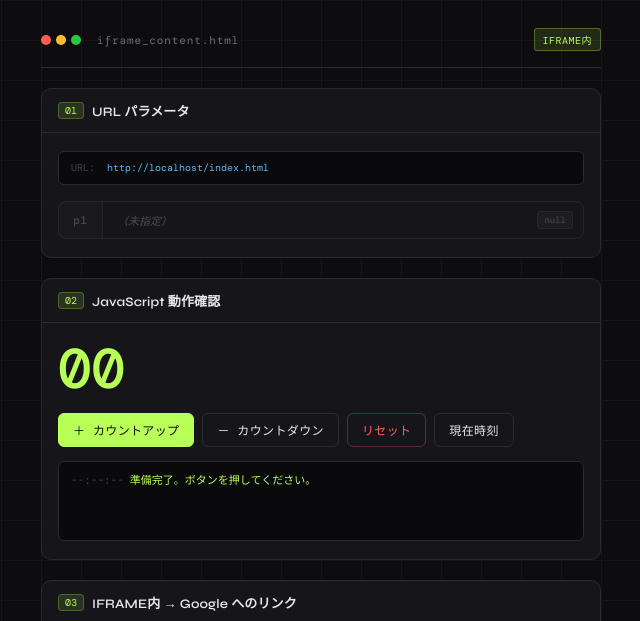
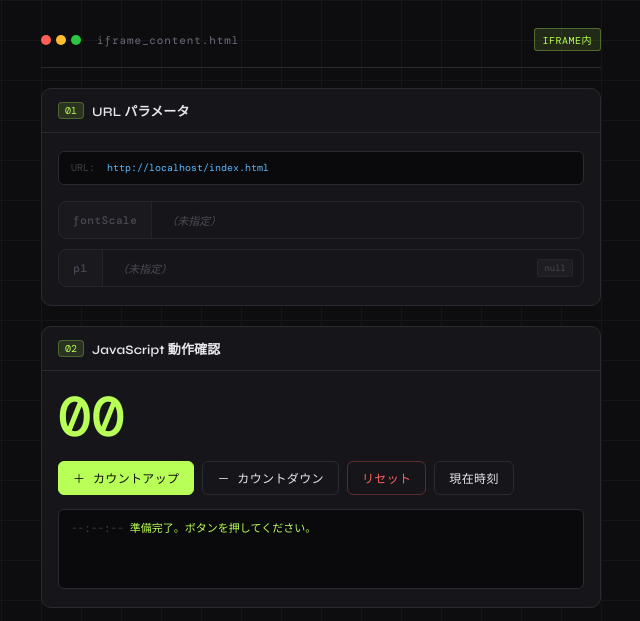
Before and after one commit to ohsawa0811/webpage, a plain HTML site: page index.html in a window 1280 px wide. Shown: the top 621 px of the page, without its empty margins (319-959 px from the left). Drawn offline with nearby package versions, Linux system fonts and the light colour scheme.

Commit message:
Add files via upload

```diff
--- a/index.html
+++ b/index.html
@@ -400,7 +400,23 @@
     document.getElementById('current-url').textContent = window.location.href;
 
     const grid = document.getElementById('param-grid');
+    const fontScale = params.get('fontScale');
     const raw = params.get('p1');
+
+    const fontScaleRow = document.createElement('div');
+    fontScaleRow.className = fontScale === null ? 'param-row no-value' : 'param-row has-value';
+
+    const fontScaleKey = document.createElement('div');
+    fontScaleKey.className = 'param-key';
+    fontScaleKey.textContent = 'fontScale';
+
+    const fontScaleValue = document.createElement('div');
+    fontScaleValue.className = fontScale === null ? 'param-value empty' : 'param-value';
+    fontScaleValue.textContent = fontScale === null ? '（未指定）' : fontScale;
+
+    fontScaleRow.appendChild(fontScaleKey);
+    fontScaleRow.appendChild(fontScaleValue);
+    grid.appendChild(fontScaleRow);
 
     if (raw === null) {
       // p1 自体が未指定の場合
```
